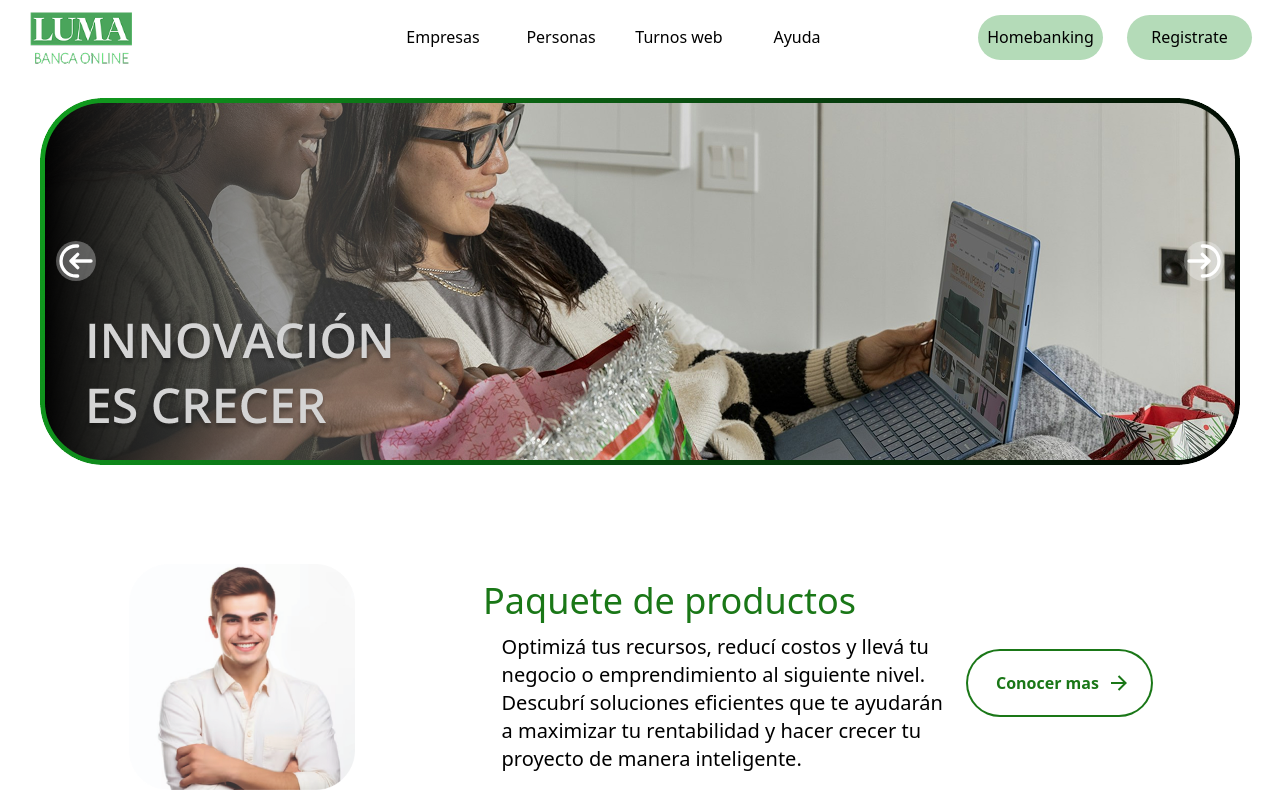
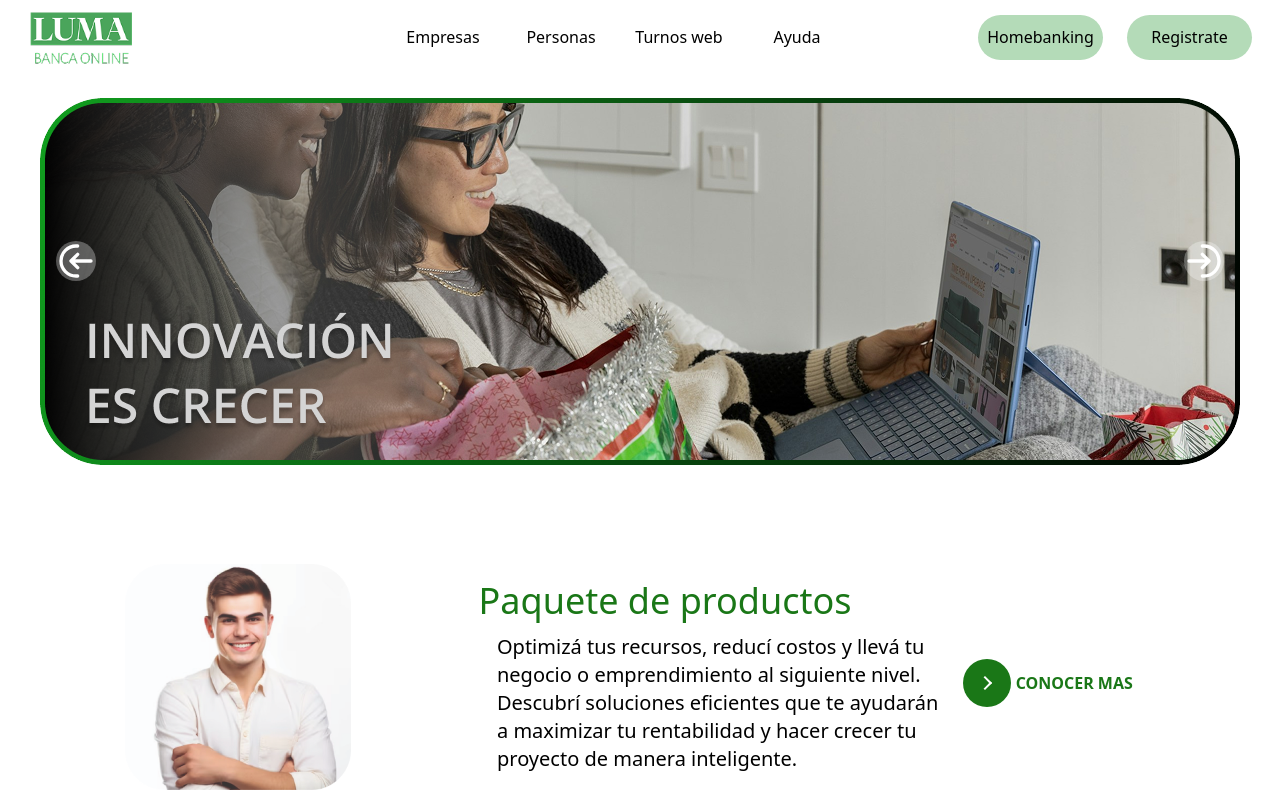
Before and after one commit to banrostin1312/equipo-c24-25-m-webapp-forking, a Next.js app in the folder frontend/: page / in a window 1280 px wide. Shown: the top 800 px of the page. Built offline with nearby package versions, Linux system fonts and the light colour scheme.

Commit message:
ajuste de botones middleinfo

```diff
--- a/frontend/src/app/components/Middleinfo/Middle.css
+++ b/frontend/src/app/components/Middleinfo/Middle.css
@@ -1,88 +1,88 @@
-/* From Uiverse.io by gharsh11032000 */
-.animated-button {
+/* From Uiverse.io by cssbuttons-io */
+button {
   position: relative;
-    display: flex;
-    align-items: center;
-    gap: 4px;
-    padding: 16px 36px;
-    border: 4px solid;
-    border-color: transparent;
-    font-size: 16px;
-    background-color: inherit;
-    border-radius: 100px;
-    font-weight: 600;
-    color: #1A7717;
-    box-shadow: 0 0 0 2px #1A7717;
+  display: inline-block;
   cursor: pointer;
-    overflow: hidden;
-    transition: all 0.6s cubic-bezier(0.23, 1, 0.32, 1);
+  outline: none;
+  border: 0;
+  vertical-align: middle;
+  text-decoration: none;
+  background: transparent;
+  padding: 0;
+  font-size: inherit;
+  font-family: inherit;
  }
 
-  .animated-button svg {
-    position: absolute;
-    width: 24px;
-    fill: #1A7717;
-    z-index: 9;
-    transition: all 0.8s cubic-bezier(0.23, 1, 0.32, 1);
+ button.learn-more {
+  width: 12rem;
+  height: auto;
  }
 
-  .animated-button .arr-1 {
-    right: 16px;
+ button.learn-more .circle {
+  transition: all 0.45s cubic-bezier(0.65, 0, 0.076, 1);
+  position: relative;
+  display: block;
+  margin: 0;
+  width: 3rem;
+  height: 3rem;
+  background: #1A7717;
+  border-radius: 1.625rem;
  }
 
-  .animated-button .arr-2 {
-    left: -25%;
+ button.learn-more .circle .icon {
+  transition: all 0.45s cubic-bezier(0.65, 0, 0.076, 1);
+  position: absolute;
+  top: 0;
+  bottom: 0;
+  margin: auto;
+  background: #fff;
  }
 
-  .animated-button .circle {
-    position: absolute;
-    top: 50%;
-    left: 50%;
-    transform: translate(-50%, -50%);
-    width: 20px;
-    height: 20px;
-    background-color: #1A7717;
-    border-radius: 50%;
-    opacity: 0;
-    transition: all 0.8s cubic-bezier(0.23, 1, 0.32, 1);
+ button.learn-more .circle .icon.arrow {
+  transition: all 0.45s cubic-bezier(0.65, 0, 0.076, 1);
+  left: 0.625rem;
+  width: 1.125rem;
+  height: 0.125rem;
+  background: none;
  }
 
-  .animated-button .text {
-    position: relative;
-    z-index: 1;
-    transform: translateX(-12px);
-    transition: all 0.8s cubic-bezier(0.23, 1, 0.32, 1);
+ button.learn-more .circle .icon.arrow::before {
+  position: absolute;
+  content: "";
+  top: -0.29rem;
+  right: 0.0625rem;
+  width: 0.625rem;
+  height: 0.625rem;
+  border-top: 0.125rem solid #fff;
+  border-right: 0.125rem solid #fff;
+  transform: rotate(45deg);
  }
 
-  .animated-button:hover {
-    box-shadow: 0 0 0 12px transparent;
-    color: #ffffff;
-    border-radius: 12px;
+ button.learn-more .button-text {
+  transition: all 0.45s cubic-bezier(0.65, 0, 0.076, 1);
+  position: absolute;
+  top: 0;
+  left: 0;
+  right: 0;
+  bottom: 0;
+  padding: 0.75rem 0;
+  margin: 0 0 0 1.85rem;
+  color: #1A7717;
+  font-weight: 700;
+  line-height: 1.6;
+  text-align: center;
+  text-transform: uppercase;
  }
 
-  .animated-button:hover .arr-1 {
-    right: -25%;
+ button:hover .circle {
+  width: 100%;
  }
 
-  .animated-button:hover .arr-2 {
-    left: 16px;
+ button:hover .circle .icon.arrow {
+  background: #fff;
+  transform: translate(1rem, 0);
  }
 
-  .animated-button:hover .text {
-    transform: translateX(12px);
+ button:hover .button-text {
+  color: #ffffff;
  }
-
-  .animated-button:hover svg {
-    fill: #ffffff;
-  }
-
-  .animated-button:active {
-    scale: 0.95;
-    box-shadow: 0 0 0 4px #1A7717;
-  }
-
-  .animated-button:hover .circle {
-    width: 220px;
-    height: 220px;
-    opacity: 1;
-  }
--- a/frontend/src/app/components/Middleinfo/Middleinfo.tsx
+++ b/frontend/src/app/components/Middleinfo/Middleinfo.tsx
@@ -18,20 +18,14 @@
               <p className="w-full max-w-md text-center md:text-left text-sm md:text-xl">Optimizá tus recursos, reducí costos y llevá tu negocio o emprendimiento al siguiente nivel. Descubrí soluciones eficientes que te ayudarán a maximizar tu rentabilidad y hacer crecer tu proyecto de manera inteligente.</p>
             </div>
             <div className="flex md:flex-row justify-center items-center space-x-0.5 md:space-x-1 text-middle-title">
-            <button className="animated-button">
-                <svg viewBox="0 0 24 24" className="arr-2" xmlns="http://www.w3.org/2000/svg">
-                  <path
-                    d="M16.1716 10.9999L10.8076 5.63589L12.2218 4.22168L20 11.9999L12.2218 19.778L10.8076 18.3638L16.1716 12.9999H4V10.9999H16.1716Z"
-                  ></path>
-                </svg>
-                <span className="text">Conocer mas</span>
-                <span className="circle"></span>
-                <svg viewBox="0 0 24 24" className="arr-1" xmlns="http://www.w3.org/2000/svg">
-                  <path
-                    d="M16.1716 10.9999L10.8076 5.63589L12.2218 4.22168L20 11.9999L12.2218 19.778L10.8076 18.3638L16.1716 12.9999H4V10.9999H16.1716Z"
-                  ></path>
-                </svg>
+
+              <button className="learn-more">
+                <span className="circle" aria-hidden="true">
+                  <span className="icon arrow"></span>
+                </span>
+                <span className="button-text">Conocer mas</span>
               </button>
+
             </div>
           </div>
 
@@ -45,19 +39,13 @@
               <p className="w-full max-w-md text-center md:text-left text-sm md:text-xl">Optimizá tus recursos, reducí costos y llevá tu negocio o emprendimiento al siguiente nivel. Descubrí soluciones eficientes que te ayudarán a maximizar tu rentabilidad y hacer crecer tu proyecto de manera inteligente..</p>
             </div>
             <div className="flex md:flex-row justify-center items-center space-x-0.5 md:space-x-1 text-middle-title">
-              <button className="animated-button">
-                <svg viewBox="0 0 24 24" className="arr-2" xmlns="http://www.w3.org/2000/svg">
-                  <path
-                    d="M16.1716 10.9999L10.8076 5.63589L12.2218 4.22168L20 11.9999L12.2218 19.778L10.8076 18.3638L16.1716 12.9999H4V10.9999H16.1716Z"
-                  ></path>
-                </svg>
-                <span className="text">Conocer mas</span>
-                <span className="circle"></span>
-                <svg viewBox="0 0 24 24" className="arr-1" xmlns="http://www.w3.org/2000/svg">
-                  <path
-                    d="M16.1716 10.9999L10.8076 5.63589L12.2218 4.22168L20 11.9999L12.2218 19.778L10.8076 18.3638L16.1716 12.9999H4V10.9999H16.1716Z"
-                  ></path>
-                </svg>
+
+
+              <button className="learn-more">
+                <span className="circle" aria-hidden="true">
+                  <span className="icon arrow"></span>
+                </span>
+                <span className="button-text">Conocer mas</span>
               </button>
 
             </div>
```
Also changed, not shown: frontend/public/span.icon.svg (added). Lines whose indentation alone changed are shown as unchanged.
